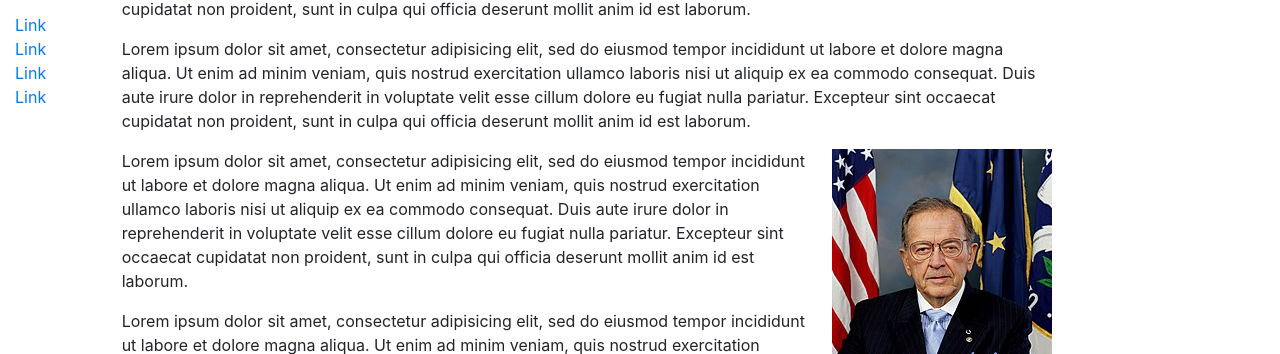
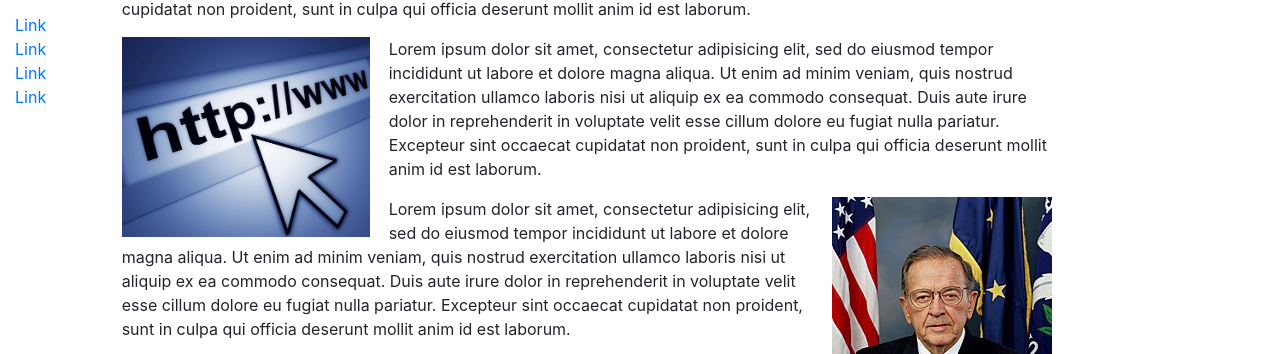
Before and after one commit to MCStuart/First-HTML-website, a plain HTML site: page index.html in a window 1280 px wide. Shown: the part 397-751 px from the top of the page. Drawn offline with Linux system fonts and the light colour scheme.

Commit message:
establish basic functional outline of webpage with small amount of aesthetic styling/media

```diff
--- a/css/styles.css
+++ b/css/styles.css
@@ -25,3 +25,10 @@ ul {
   padding-left: 2%;
   padding-bottom: 1%;
 }
+
+#internet {
+  float: left;
+  padding-right: 2%;
+  height: 200px;
+  width: auto;
+}
--- a/index.html
+++ b/index.html
@@ -34,8 +34,9 @@
           <div class="col-md-9">
             <p><span class="important">Lorem ipsum dolor sit amet,</span> consectetur adipisicing elit, sed do eiusmod tempor incididunt ut labore et dolore magna <abbr title="Latin (adverb)- somehow, in some way or another">aliqua.</abbr></p>
             <p>Lorem ipsum dolor sit amet, consectetur adipisicing elit, sed do eiusmod tempor incididunt ut labore et dolore magna aliqua. Ut enim ad minim veniam, quis nostrud exercitation ullamco laboris nisi ut aliquip ex ea commodo consequat. Duis aute irure dolor in reprehenderit in voluptate velit esse cillum dolore eu fugiat nulla pariatur. Excepteur sint occaecat cupidatat non proident, sunt in culpa qui officia deserunt mollit anim id est laborum.</p>
+            <img id="internet" src="media/internet.jpg" alt="">
             <p>Lorem ipsum dolor sit amet, consectetur adipisicing elit, sed do eiusmod tempor incididunt ut labore et dolore magna aliqua. Ut enim ad minim veniam, quis nostrud exercitation ullamco laboris nisi ut aliquip ex ea commodo consequat. Duis aute irure dolor in reprehenderit in voluptate velit esse cillum dolore eu fugiat nulla pariatur. Excepteur sint occaecat cupidatat non proident, sunt in culpa qui officia deserunt mollit anim id est laborum.</p>
-            <img id="ted" src="media/Ted_Stevens.jpg" alt="The internet is a series of tubes">
+            <img id="ted" src="media/Ted_Stevens.jpg" alt="The man who said &quot;The internet is a series of tubes&quot;">
             <p>Lorem ipsum dolor sit amet, consectetur adipisicing elit, sed do eiusmod tempor incididunt ut labore et dolore magna aliqua. Ut enim ad minim veniam, quis nostrud exercitation ullamco laboris nisi ut aliquip ex ea commodo consequat. Duis aute irure dolor in reprehenderit in voluptate velit esse cillum dolore eu fugiat nulla pariatur. Excepteur sint occaecat cupidatat non proident, sunt in culpa qui officia deserunt mollit anim id est laborum.</p>
             <p>Lorem ipsum dolor sit amet, consectetur adipisicing elit, sed do eiusmod tempor incididunt ut labore et dolore magna aliqua. Ut enim ad minim veniam, quis nostrud exercitation ullamco laboris nisi ut aliquip ex ea commodo consequat. Duis aute irure dolor in reprehenderit in voluptate velit esse cillum dolore eu fugiat nulla pariatur. Excepteur sint occaecat cupidatat non proident, sunt in culpa qui officia deserunt mollit anim id est laborum.</p>
             <p>Lorem ipsum dolor sit amet, consectetur adipisicing elit, sed do eiusmod tempor incididunt ut labore et dolore magna aliqua. Ut enim ad minim veniam, quis nostrud exercitation ullamco laboris nisi ut aliquip ex ea commodo consequat. Duis aute irure dolor in reprehenderit in voluptate velit esse cillum dolore eu fugiat nulla pariatur. Excepteur sint occaecat cupidatat non proident, sunt in culpa qui officia deserunt mollit anim id est laborum.</p>
```
